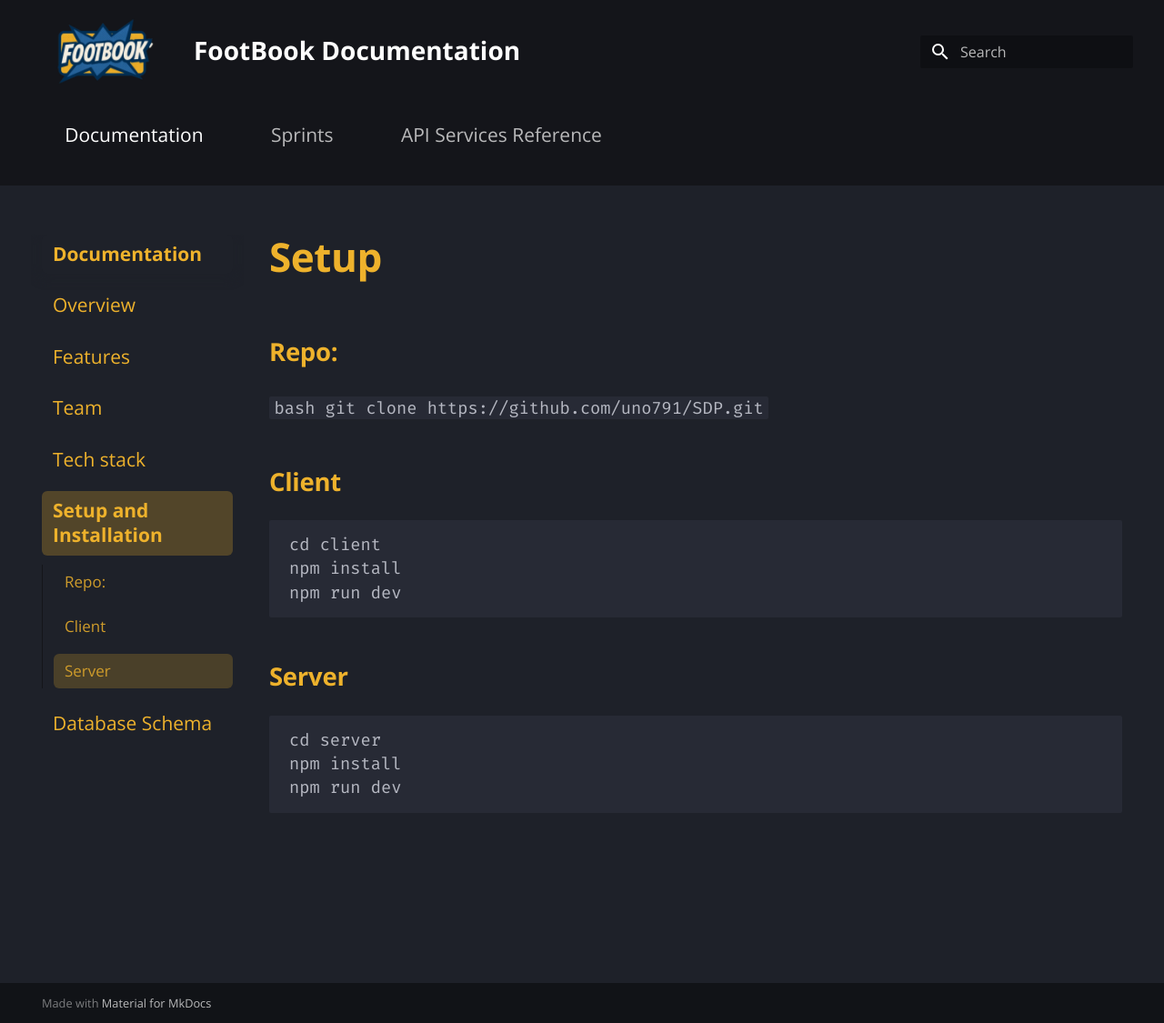
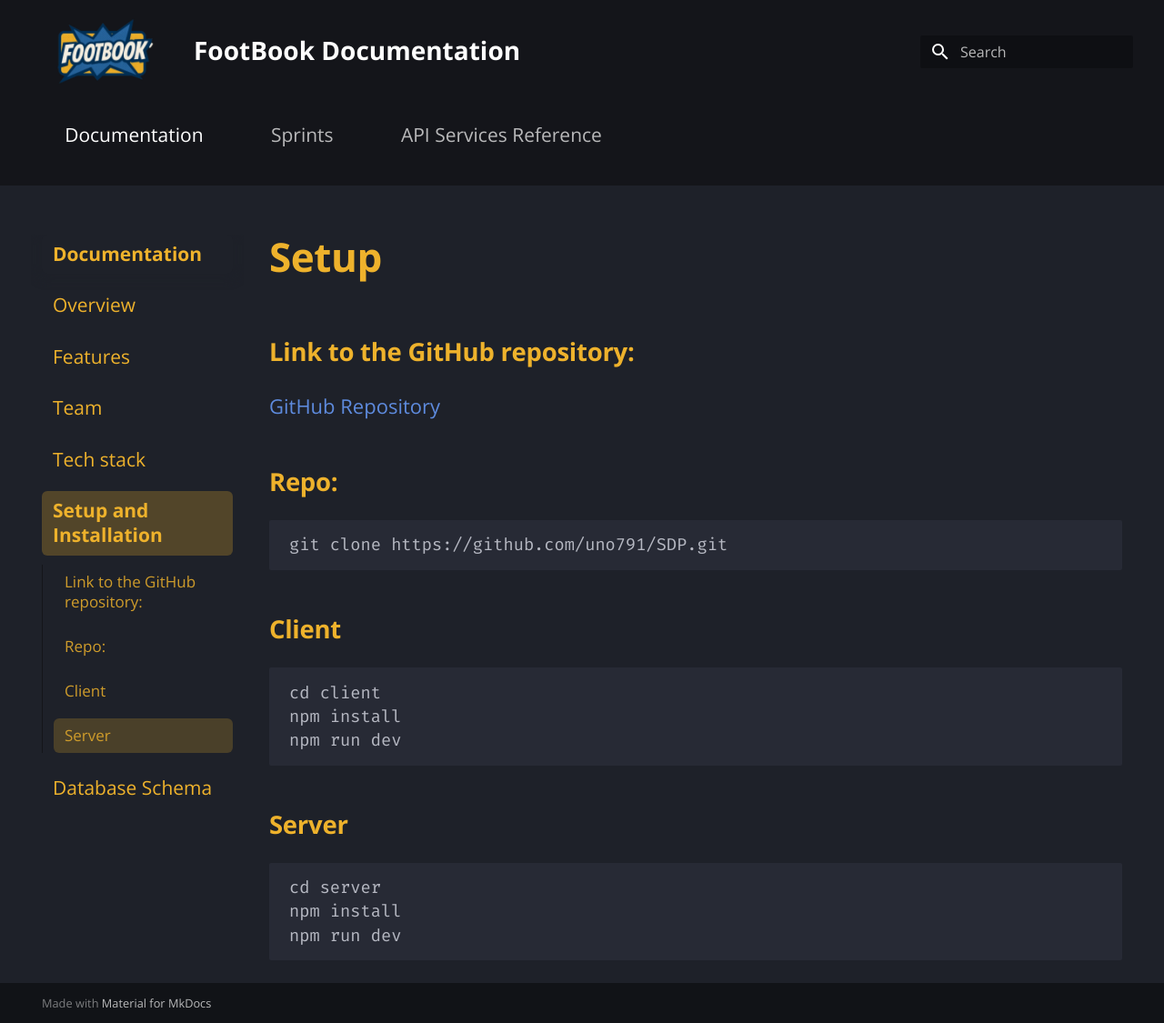
Before and after one commit to KamalLalloo/SDP-Documentation, an MkDocs documentation site: the page built from docs/setup.md, in a window 1280 px wide and 1125 px high. Shown: the whole window at 91% size. Built offline with MkDocs 1.6.1 and Material for MkDocs 9.7.7, drawn with Linux system fonts in a browser that asks for light colours.

Commit message:
Added link to repository

````diff
--- a/docs/setup.md
+++ b/docs/setup.md
@@ -1,10 +1,17 @@
 # Setup
 
+### Link to the GitHub repository:
+
+[GitHub Repository](https://github.com/uno791/SDP)
+
 ### Repo:
-   ```bash
-   git clone https://github.com/uno791/SDP.git
-   ```
+
+```bash
+git clone https://github.com/uno791/SDP.git
+```
+
 ### Client
+
 ```bash
 cd client
 npm install
@@ -12,6 +19,7 @@ npm run dev
 ```
 
 ### Server
+
 ```bash
 cd server
 npm install
````
